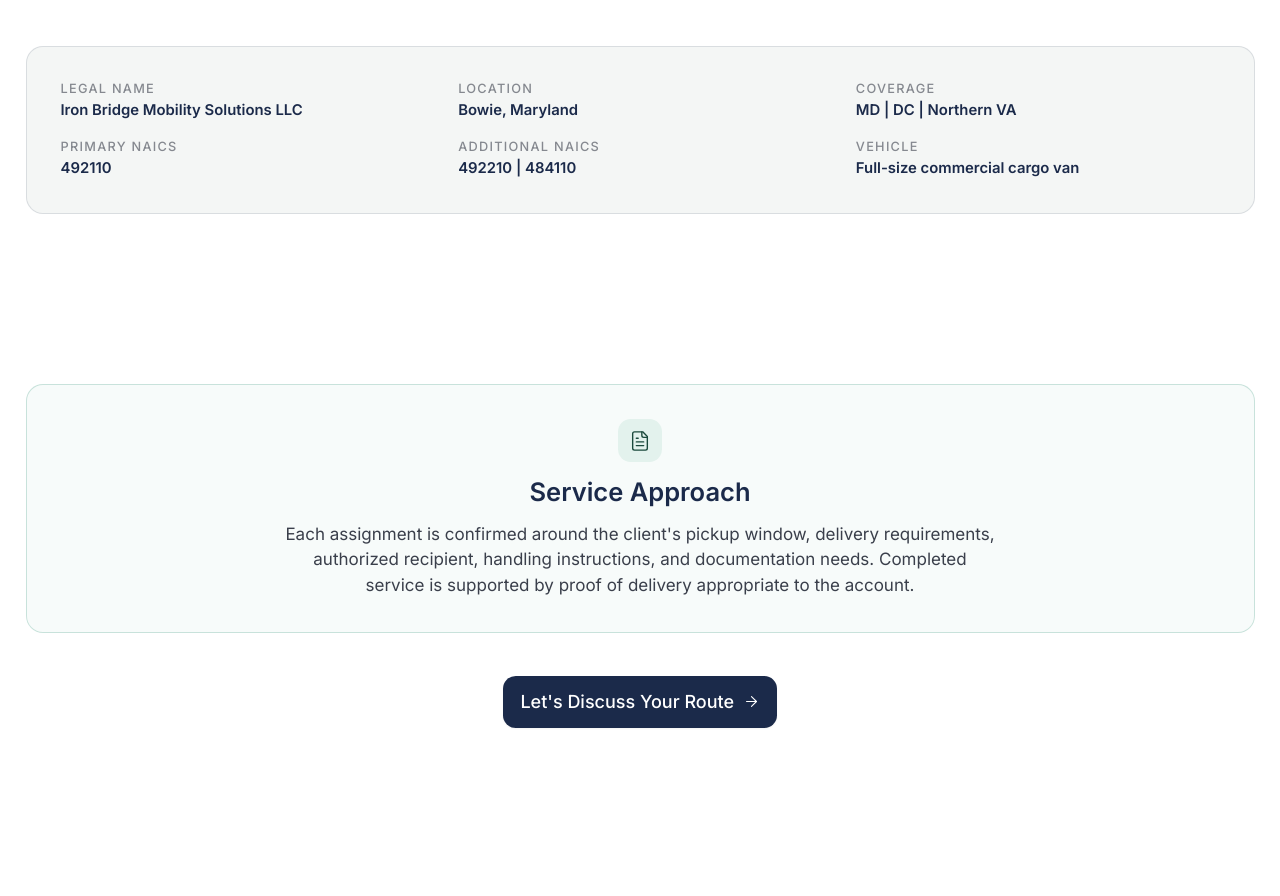
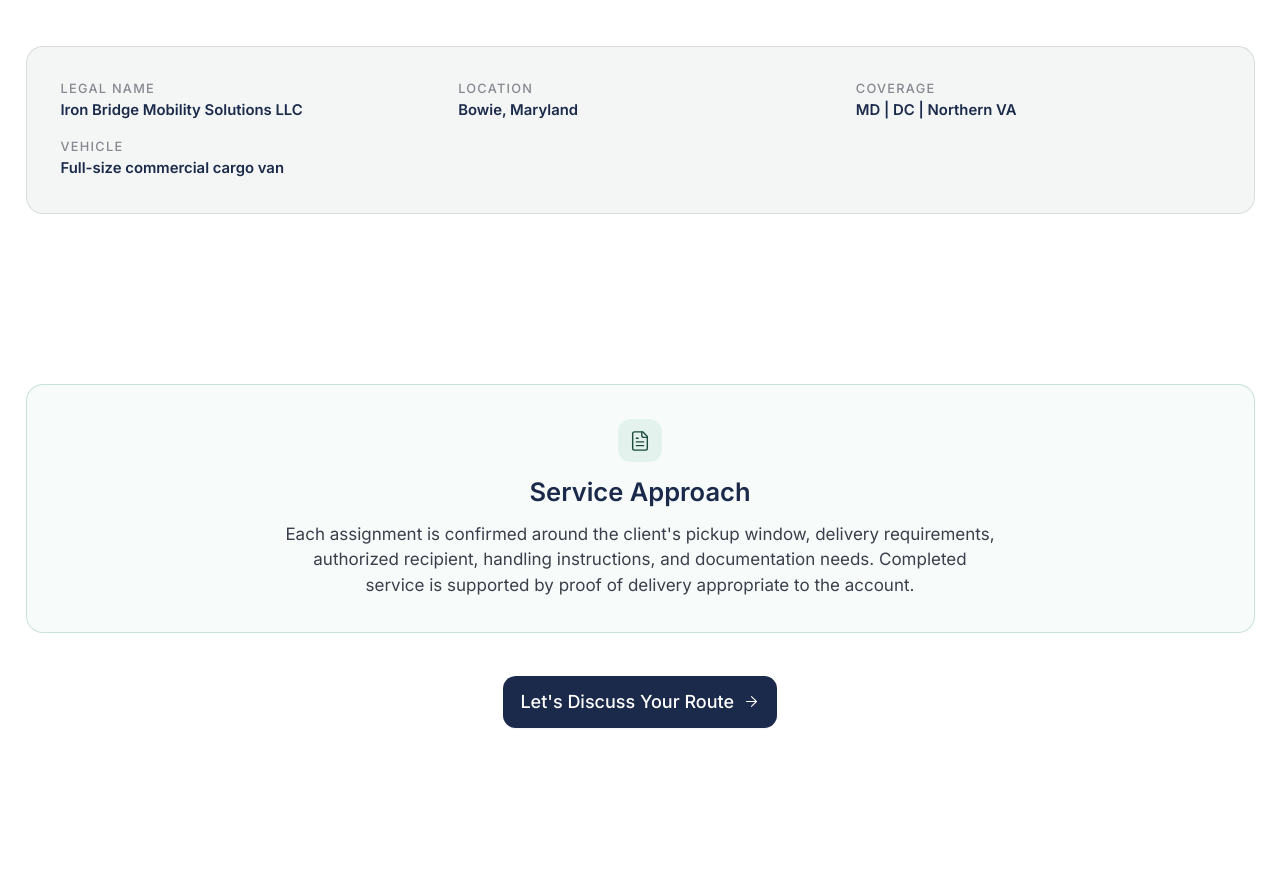
Before and after one commit to Paulkelvin/IronBridge, a Next.js app: page /capability-statement in a window 1280 px wide. Shown: the part 2340-3236 px from the top of the page. Built offline with nearby package versions, Linux system fonts and the light colour scheme; no server answers; a web font is replaced by a local one.

Commit message:
Remove NAICS codes from capability statement
The codes were not provided by the business owner.

Co-Authored-By: Claude Opus 4.6 <noreply@anthropic.com>
Claude-Session: https://claude.ai/code/session_01BYWxM8vrx9cyowNG7vrWEE

```diff
--- a/src/app/capability-statement/page.tsx
+++ b/src/app/capability-statement/page.tsx
@@ -71,8 +71,6 @@ const snapshot = [
   { label: 'Legal Name', value: 'Iron Bridge Mobility Solutions LLC' },
   { label: 'Location', value: 'Bowie, Maryland' },
   { label: 'Coverage', value: 'MD | DC | Northern VA' },
-  { label: 'Primary NAICS', value: '492110' },
-  { label: 'Additional NAICS', value: '492210 | 484110' },
   { label: 'Vehicle', value: 'Full-size commercial cargo van' },
 ]
 
```
